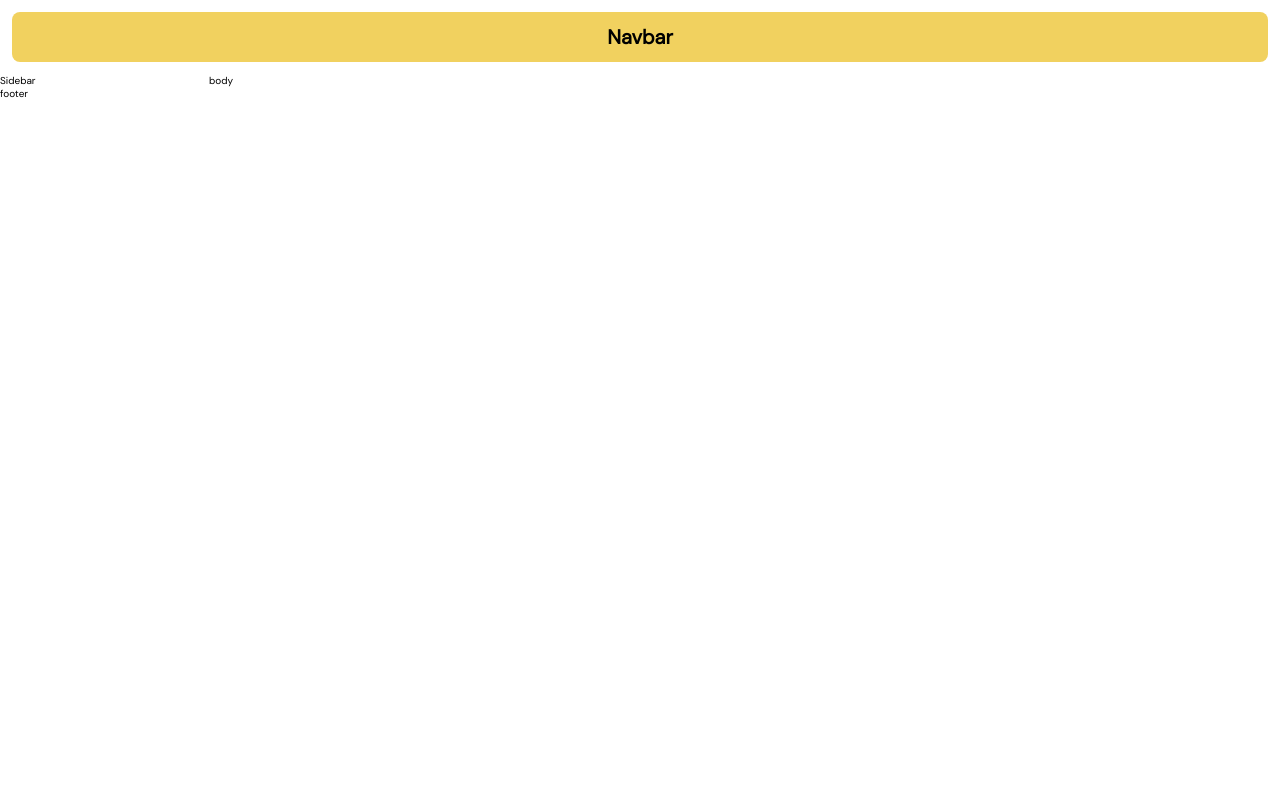
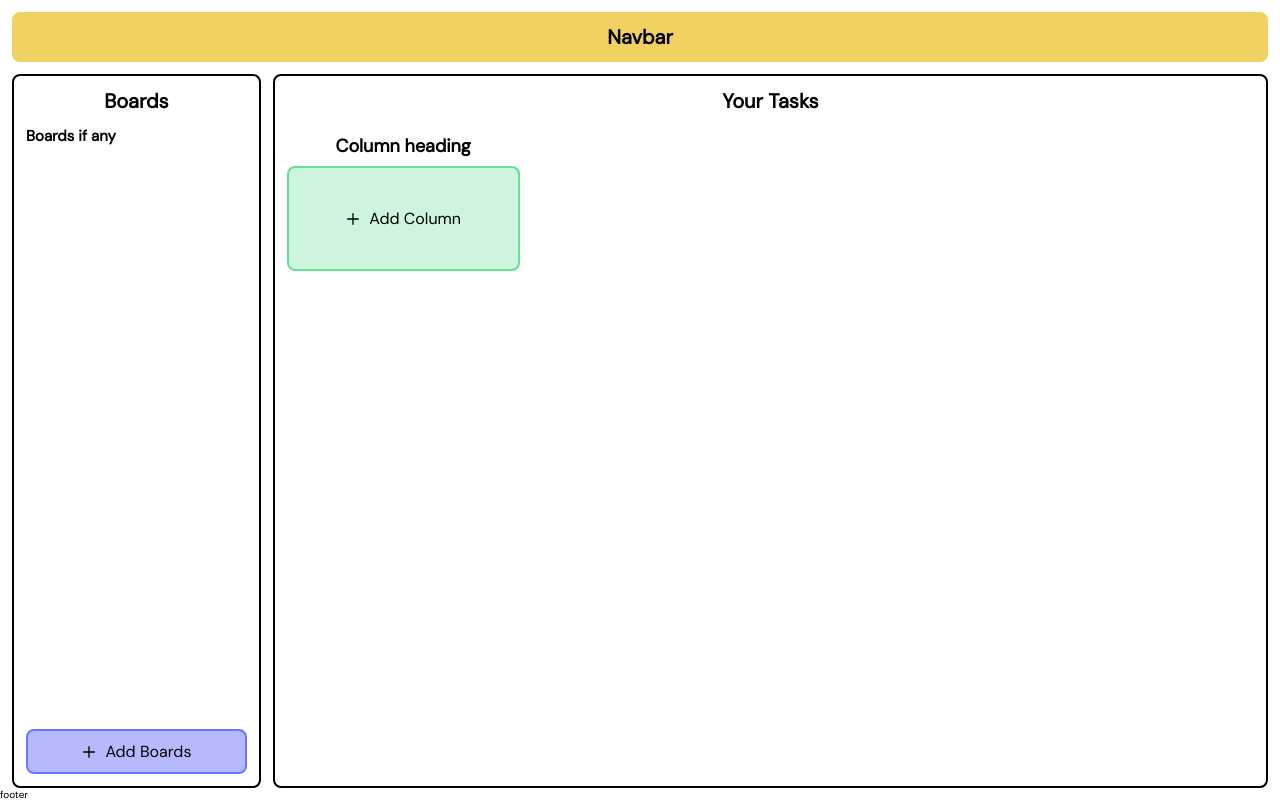
Before and after one commit to Divyue30597/kanban-your-life, a React (Vite) app: page / in a window 1280 px wide. Built offline with nearby package versions, Linux system fonts and the light colour scheme.

Commit message:
added basic structure to application

```diff
--- a/src/App.tsx
+++ b/src/App.tsx
@@ -2,6 +2,7 @@ import styles from "./app.module.scss";
 import Container from "@/components/Container/container";
 import Navbar from "./components/Navbar/navbar";
 import Sidebar from "./components/Sidebar/sidebar";
+import Body from "./components/Body/body";
 
 function App() {
   return (
@@ -9,7 +10,7 @@ function App() {
       <Navbar />
       <Container className={styles.container}>
         <Sidebar />
-        <div>body</div>
+        <Body />
       </Container>
       <div>footer</div>
     </>
--- a/src/app.module.scss
+++ b/src/app.module.scss
@@ -6,9 +6,9 @@
 
 .container {
   display: grid;
-  grid-template-columns: 0.15fr 0.85fr;
+  grid-template-columns: 0.2fr 0.8fr;
   grid-template-rows: 1fr;
   width: 100%;
-  gap: 2rem;
+  gap: 1.2rem;
   overflow: hidden;
 }
--- /dev/null
+++ b/src/components/Body/body.module.scss
@@ -0,0 +1,43 @@
+.body {
+  padding: 1.2rem;
+  border: 0.2rem solid var(--border-color);
+  border-radius: var(--border-radius);
+  background-color: #fff;
+  height: calc(100dvh - 8.6rem);
+
+  & > h1 {
+    text-align: center;
+    margin-bottom: 1.2rem;
+  }
+
+  .columns {
+    display: grid;
+    grid-template-columns: repeat(4, 1fr);
+    gap: 1.2rem;
+
+    .column {
+      & > h2 {
+        font-size: 1.8rem;
+        text-align: center;
+        margin-block: 0.8rem;
+      }
+
+      height: calc(100dvh - 15.2rem);
+      border-radius: var(--border-radius);
+    }
+
+    .btn {
+      padding-block: 4rem;
+      border: 0.2rem solid var(--success-color);
+      font-size: 1.6rem;
+      background-color: #cdf4dd;
+      transition: all 350ms;
+
+      &:hover,
+      &:active,
+      &:focus {
+        background-color: #fff;
+      }
+    }
+  }
+}
--- /dev/null
+++ b/src/components/Body/body.tsx
@@ -0,0 +1,25 @@
+import plus_icon from "/styles/images/plus.svg";
+
+import Button from "../Button/button";
+import SVG from "../Svg/svg";
+import styles from "./body.module.scss";
+
+export default function Body() {
+  const style = {
+    gridTemplateColumns: "repeat(4, 1fr)",
+  };
+
+  return (
+    <div className={styles.body}>
+      <h1>Your Tasks</h1>
+      <div style={style} className={styles.columns}>
+        <div className={styles.column}>
+          <h2>Column heading</h2>
+          <Button className={styles.btn}>
+            <SVG src={plus_icon} alt="Add Boards" /> Add Column
+          </Button>
+        </div>
+      </div>
+    </div>
+  );
+}
--- /dev/null
+++ b/src/components/Button/button.module.scss
@@ -0,0 +1,13 @@
+.button {
+  width: 100%;
+  padding: 1rem 2rem;
+  border: none;
+  border-radius: var(--border-radius);
+  font-size: 1.6rem;
+  cursor: pointer;
+  outline: none;
+
+  display: flex;
+  align-items: center;
+  justify-content: center;
+}
--- /dev/null
+++ b/src/components/Button/button.tsx
@@ -0,0 +1,12 @@
+import { ButtonHTMLAttributes } from "react";
+import styles from "./button.module.scss";
+
+interface ButtonProps extends ButtonHTMLAttributes<HTMLButtonElement> {}
+
+export default function Button({ children, className, ...props }: ButtonProps) {
+  return (
+    <button className={`${styles.button} ${className}`} {...props}>
+      {children}
+    </button>
+  );
+}
--- a/src/components/Container/container.module.scss
+++ b/src/components/Container/container.module.scss
@@ -1,3 +1,3 @@
 .container {
-
+  padding-inline: 1.2rem;
 }
--- a/src/components/Sidebar/sidebar.module.scss
+++ b/src/components/Sidebar/sidebar.module.scss
@@ -0,0 +1,31 @@
+.sidebar {
+  height: 100%;
+  border: 0.2rem solid var(--border-color);
+  border-radius: var(--border-radius);
+  background-color: #fff;
+  padding: 1.2rem;
+  height: calc(100dvh - 8.6rem);
+  // font-size: 1.6rem;
+
+  h1 {
+    text-align: center;
+    margin-bottom: 1.2rem;
+  }
+
+  .btn {
+    background-color: #b7b9ff;
+    border: 0.2rem solid var(--primary-color);
+    transition: all 350ms;
+    outline: none;
+
+    &:hover,
+    &:active,
+    &:focus {
+      background-color: #fff;
+    }
+  }
+
+  display: flex;
+  flex-direction: column;
+  justify-content: space-between;
+}
--- a/src/components/Sidebar/sidebar.tsx
+++ b/src/components/Sidebar/sidebar.tsx
@@ -1,3 +1,21 @@
+import plus_icon from "/styles/images/plus.svg";
+
+import Button from "../Button/button";
+import SVG from "../Svg/svg";
+import styles from "./sidebar.module.scss";
+
 export default function Sidebar() {
-  return <div>Sidebar</div>;
+  return (
+    <div className={styles.sidebar}>
+      <div>
+        <h1>Boards</h1>
+        <div>
+          <h2>Boards if any</h2>
+        </div>
+      </div>
+      <Button className={styles.btn}>
+        <SVG src={plus_icon} alt="Add Boards" /> Add Boards
+      </Button>
+    </div>
+  );
 }
--- /dev/null
+++ b/src/components/Svg/svg.tsx
@@ -0,0 +1,16 @@
+interface SVGProps {
+  src: string;
+  alt: string;
+}
+
+export default function SVG({ alt, src }: SVGProps) {
+  return (
+    <img
+      style={{ display: "block", marginRight: "0.8rem" }}
+      width={16}
+      height={16}
+      src={src}
+      alt={alt}
+    />
+  );
+}
--- a/src/index.css
+++ b/src/index.css
@@ -1,7 +1,7 @@
 :root {
   font-size: 62.5%;
 
-  --primary-color: #5356ff;
+  --primary-color: #6f72ff;
   --secondary-color: #a9a9a9;
   --warning-color: #e8984a;
   --warn-color: #f1d15f;
```
Also changed, not shown: public/styles/images/plus.svg (added).
